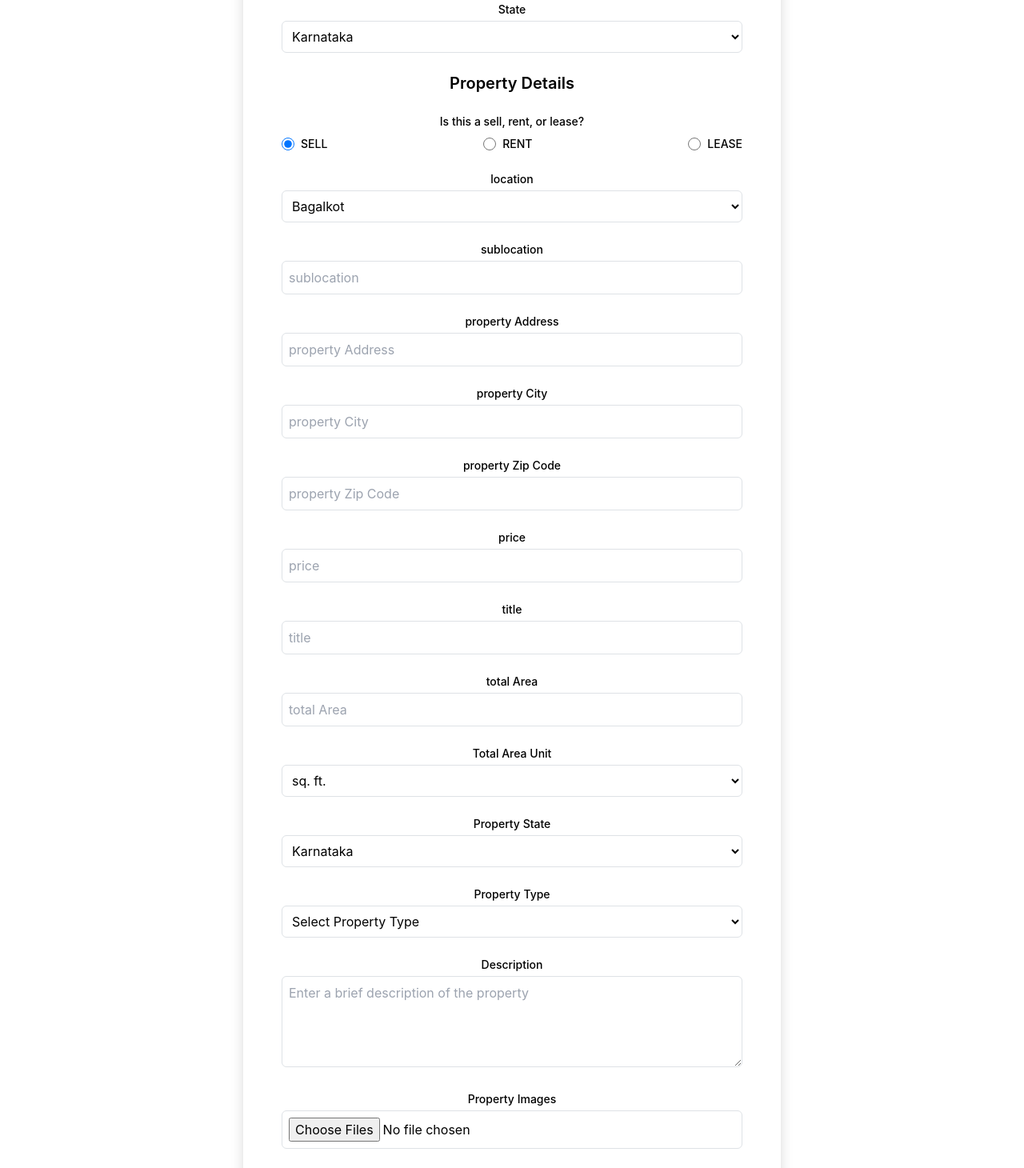
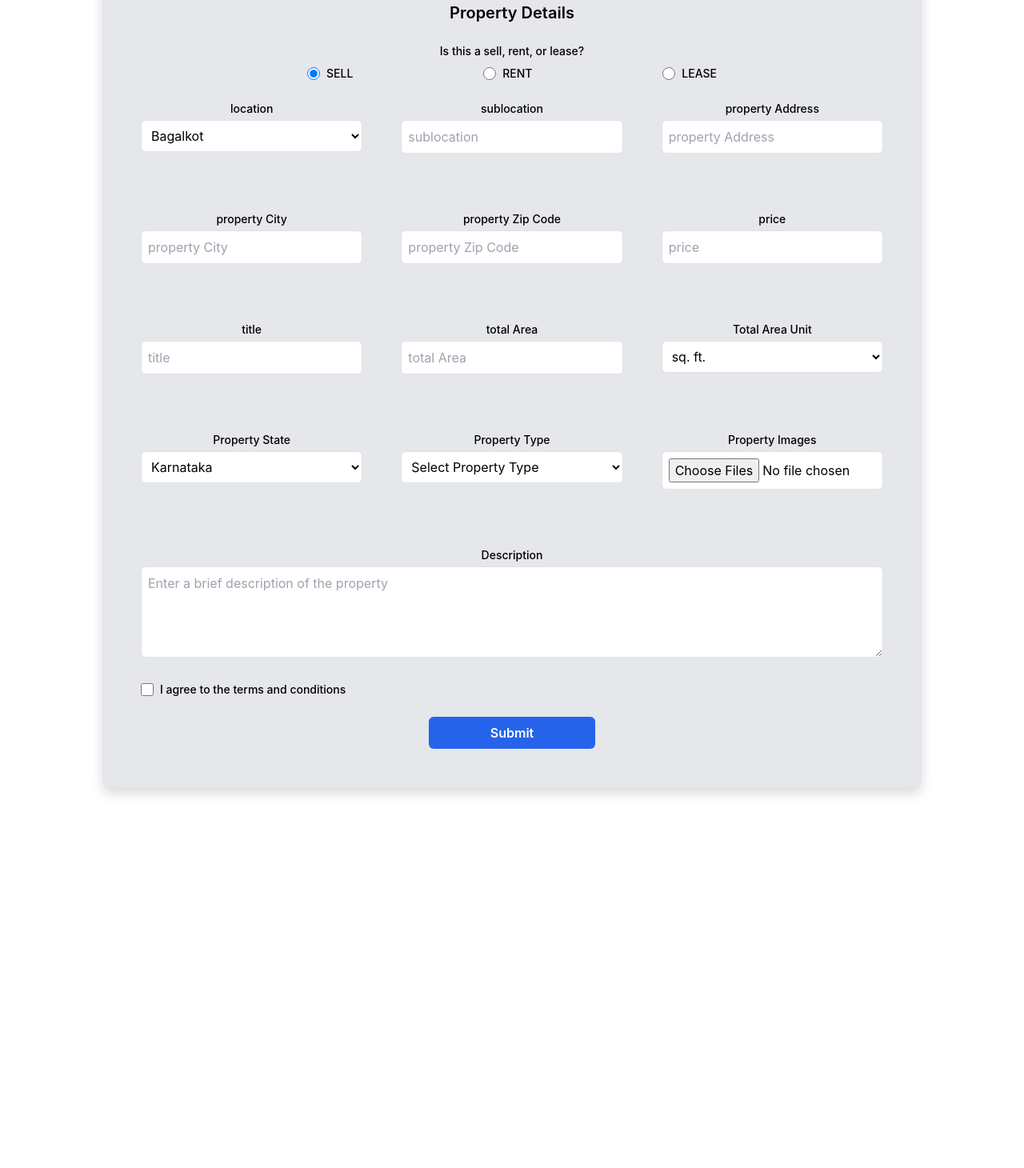
Before and after one commit to mrnayak25/a2z_premium_deals, a React (Create React App) app: page /sellProperty in a window 1280 px wide. Shown: the part 820-2280 px from the top of the page at 80% size. After the commit the page ends 1844 px from the top, so only its background shows below. Built offline with nearby package versions, Linux system fonts and the light colour scheme.

Commit message:
modified upload

```diff
--- a/src/components/LandForm.js
+++ b/src/components/LandForm.js
@@ -155,7 +155,7 @@ const LandForm = () => {
   {loading ? (
     <Loading />
   ) : (
-    <form onSubmit={handleSubmit} className="mt-10 max-w-2xl mx-auto p-6 bg-white shadow rounded-lg ">
+    <form onSubmit={handleSubmit} className=" my-10 max-w-5xl mx-auto p-6 bg-gray-200 shadow rounded-lg ">
       <div className="rounded-lg p-6">
         <h1 className="text-black text-center text-2xl font-semibold mb-4 underline">Post Your Property</h1>
         <p className="text-black text-center mb-6">
@@ -170,7 +170,7 @@ const LandForm = () => {
             <label className="block mb-2 text-sm font-medium text-black">
               Is this your property, or are you an agent or builder?
             </label><br/>
-            <div className="flex justify-between">
+            <div className="flex justify-between mx-52">
               {["Individual", "Agent", "Builder"].map((type) => (
                 <div className="flex items-center" key={type}>
                   <input
@@ -208,9 +208,8 @@ const LandForm = () => {
                 />
               </div>
             ))}
-          </div>
 
-          <div className="mb-4">
+          <div className="mb-4 md:col-span-2">
             <label htmlFor="state" className="block mb-1 text-sm font-medium text-black">
               State
             </label>
@@ -225,14 +224,15 @@ const LandForm = () => {
               {/* Add other state options here */}
             </select>
           </div>
+          </div>
         </div>
 
         {/* Property Details Section */}
-        <div className="mb-6">
+        <div className="">
           <h2 className="text-black text-xl font-semibold mb-4">Property Details</h2>
           <div className="mb-4">
             <label className="block mb-2 text-sm font-medium text-black">Is this a sell, rent, or lease?</label>
-            <div className="flex justify-between">
+            <div className="flex justify-between md:mx-52">
               {["SELL", "RENT", "LEASE"].map((option) => (
                 <div className="flex items-center" key={option}>
                   <input
@@ -252,6 +252,7 @@ const LandForm = () => {
             </div>
           </div>
 
+          <div className="grid grid-cols-1 md:grid-cols-3 gap-5">
           {[
             {
               id: "location",
@@ -384,7 +385,22 @@ const LandForm = () => {
             </select>
           </div>
 
+
           <div className="mb-4">
+            <label htmlFor="propertyImages" className="block mb-1 text-sm font-medium text-black">
+              Property Images
+            </label>
+            <input
+              type="file"
+              name="propertyImages"
+              id="propertyImages"
+              multiple
+              onChange={handleFileChange}
+              className="w-full p-2 border rounded bg-white text-black"
+            />
+          </div>
+
+          <div className="mb-4 md:col-span-3">
             <label htmlFor="description" className="block mb-1 text-sm font-medium text-black">
               Description
             </label>
@@ -400,18 +416,6 @@ const LandForm = () => {
             />
           </div>
 
-          <div className="mb-4">
-            <label htmlFor="propertyImages" className="block mb-1 text-sm font-medium text-black">
-              Property Images
-            </label>
-            <input
-              type="file"
-              name="propertyImages"
-              id="propertyImages"
-              multiple
-              onChange={handleFileChange}
-              className="w-full p-2 border rounded bg-white text-black"
-            />
           </div>
 
           <div className="flex items-center mb-4">
@@ -426,11 +430,11 @@ const LandForm = () => {
             <label htmlFor="termsConditions" className="ml-2 text-sm font-medium text-black">
               I agree to the terms and conditions
             </label>
-          </div>
+         </div>
 
           <button
             type="submit"
-            className="w-full py-2 bg-blue-600 text-white font-semibold rounded hover:bg-blue-700 transition duration-200">
+            className="w-52 py-2  bg-blue-600 text-white font-semibold rounded hover:bg-blue-700 transition duration-200">
             Submit
           </button>
         </div>
```
